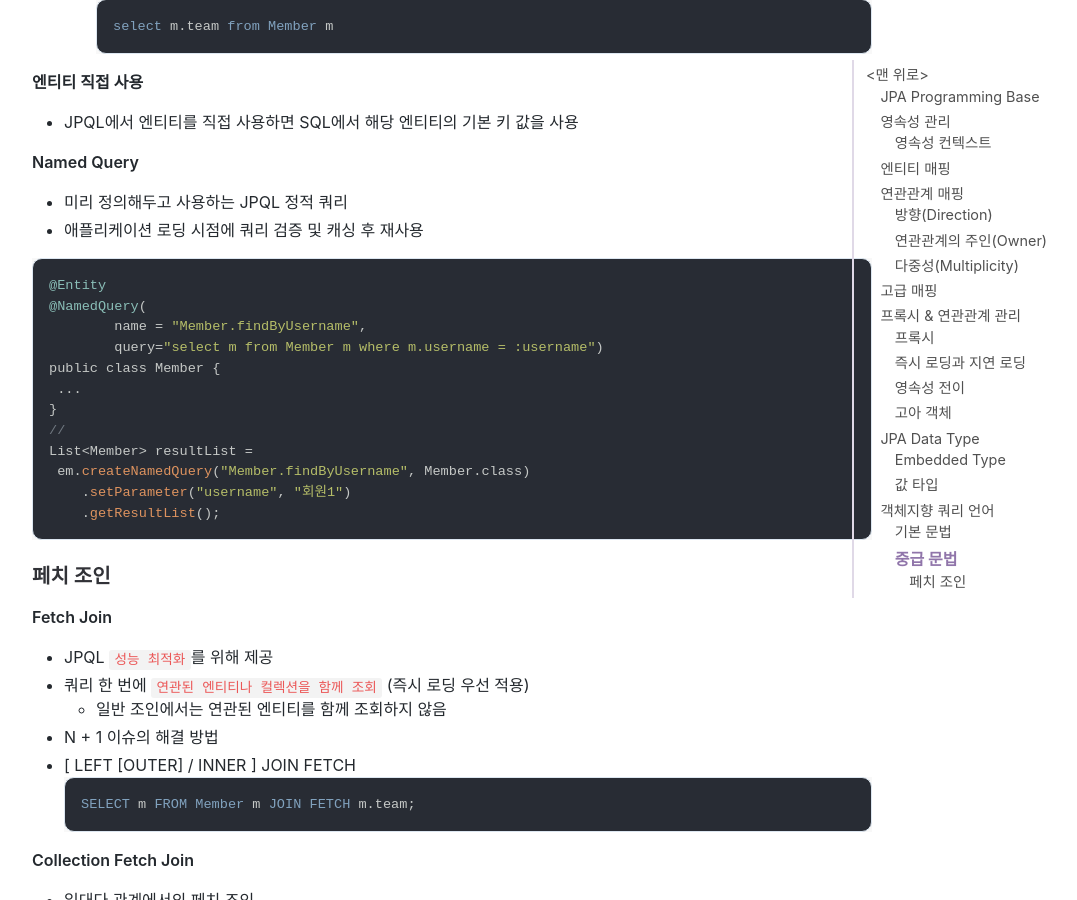
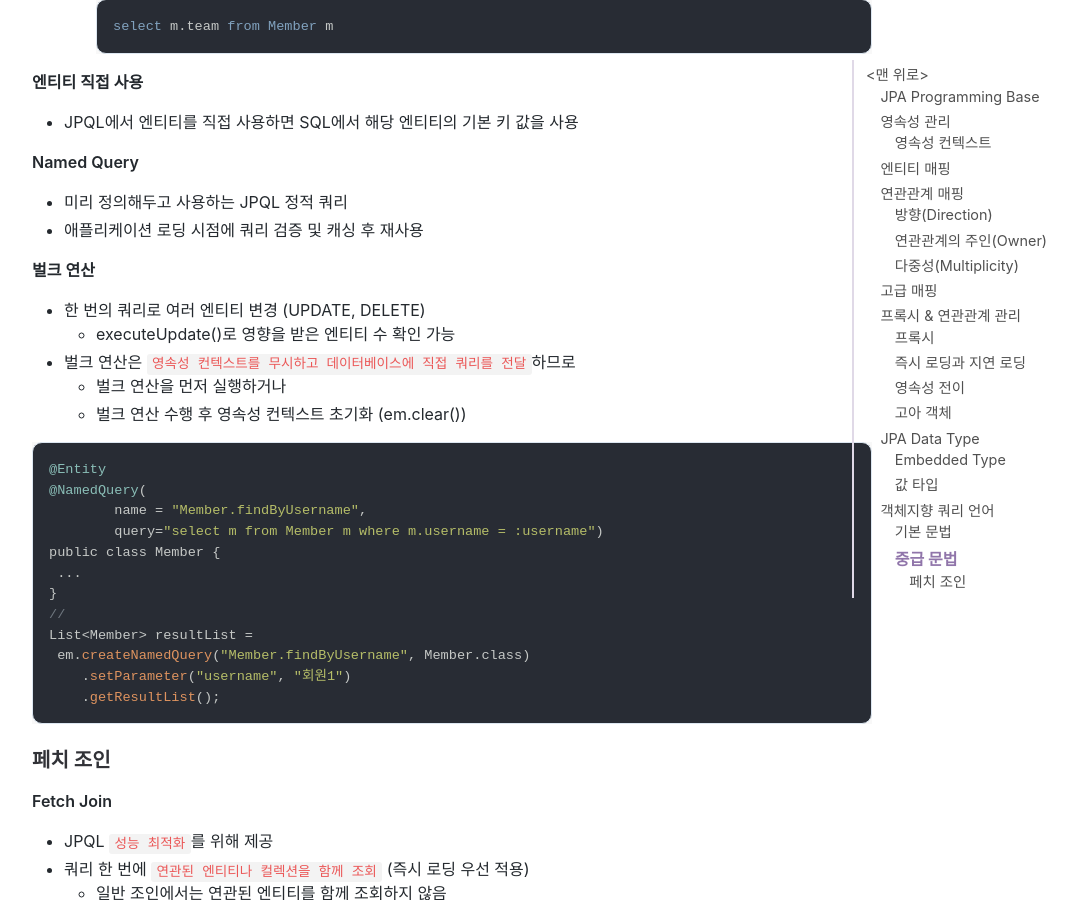
Before and after one commit to jihunparkme/jihunparkme.github.io, a Jekyll site: the page built from _posts/2022-03-29-JPA-Programming-base.md, in a window 1280 px wide and 900 px high, scrolled down 27209 px. Shown: the whole window, without its empty margins (188-1265 px from the left). Built offline with Jekyll 4.4.1, drawn with Linux system fonts in a browser that asks for light colours; nearby versions of some CDN libraries; comment, search, counter and statistics services are not loaded.

Commit message:
[객체지향 쿼리 언어2] 벌크 연산

````diff
--- a/_posts/2022-03-29-JPA-Programming-base.md
+++ b/_posts/2022-03-29-JPA-Programming-base.md
@@ -1136,6 +1136,14 @@
 - 미리 정의해두고 사용하는 JPQL 정적 쿼리
 - 애플리케이션 로딩 시점에 쿼리 검증 및 캐싱 후 재사용
 
+**벌크 연산**
+
+- 한 번의 쿼리로 여러 엔티티 변경 (UPDATE, DELETE)
+  - executeUpdate()로 영향을 받은 엔티티 수 확인 가능
+- 벌크 연산은 `영속성 컨텍스트를 무시하고 데이터베이스에 직접 쿼리를 전달`하므로
+  - 벌크 연산을 먼저 실행하거나
+  - 벌크 연산 수행 후 영속성 컨텍스트 초기화 (em.clear())
+
 ```java
 @Entity
 @NamedQuery(
````
